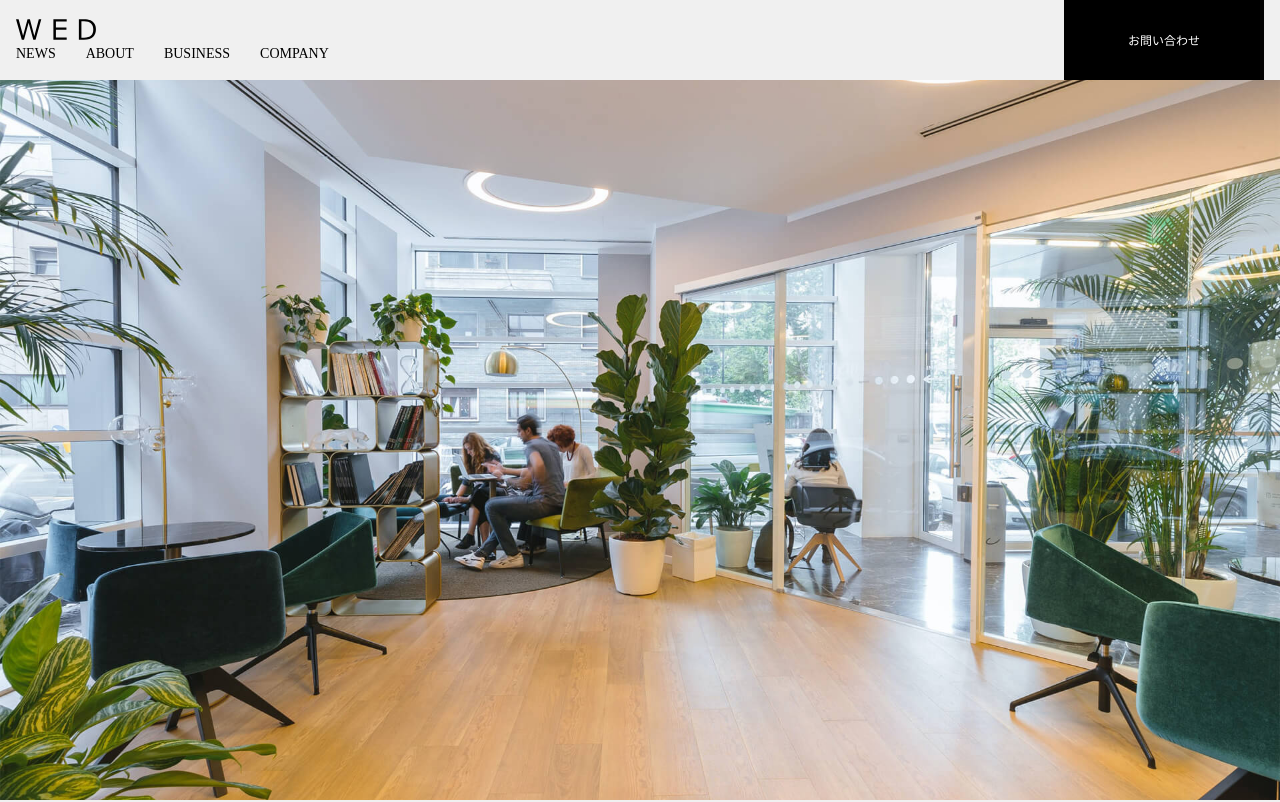
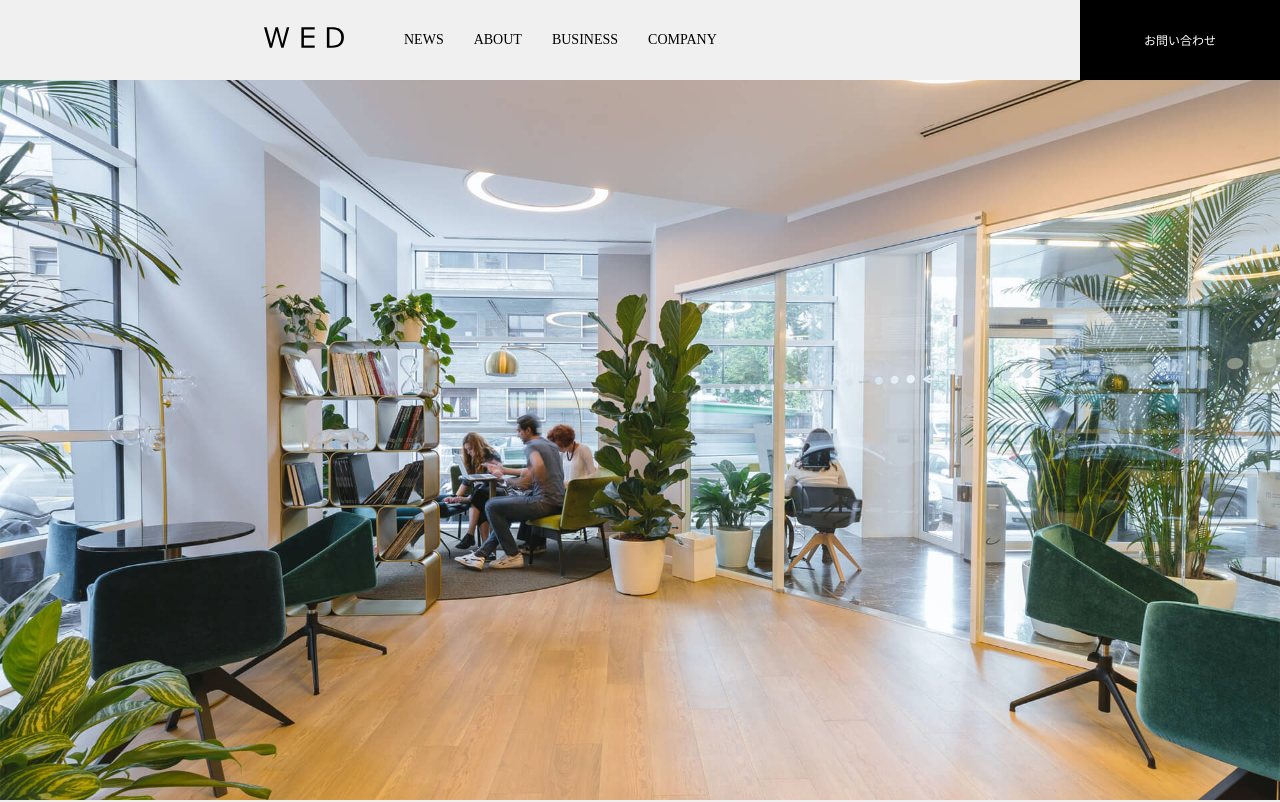
Before and after one commit to ryopep/Wed-Entertaimen-Design, a plain HTML site: page index.html in a window 1280 px wide. Shown: the top 802 px of the page. Drawn offline with Linux system fonts and the light colour scheme.

Commit message:
Add files via upload

```diff
--- a/index.html
+++ b/index.html
@@ -11,7 +11,7 @@
 <body>
   <header>
     <div class="inner">
-      <nav>
+      <nav class="inner-nav">
         <h1>
           <img src="logo.svg" alt="WED">
         </h1>
--- a/style.css
+++ b/style.css
@@ -5,8 +5,9 @@ body {
   margin: 0;
 }
 
-header {
+.inner-nav {
   padding: 0 16px;
+  margin: 0 aut0;
 }
 
 h1 {
@@ -198,6 +199,14 @@ footer {
     display: flex;
     align-items: center;
     justify-content: space-between;
+    max-width: 1032px;
+    margin-left: auto;
+    margin-right: 0;
+  }
+
+  .inner-nav {
+    display: flex;
+    align-items: center;
   }
 
   header ul {
@@ -218,4 +227,5 @@ footer {
     justify-content: center;
     align-items: center;
   }
+
 }
```
